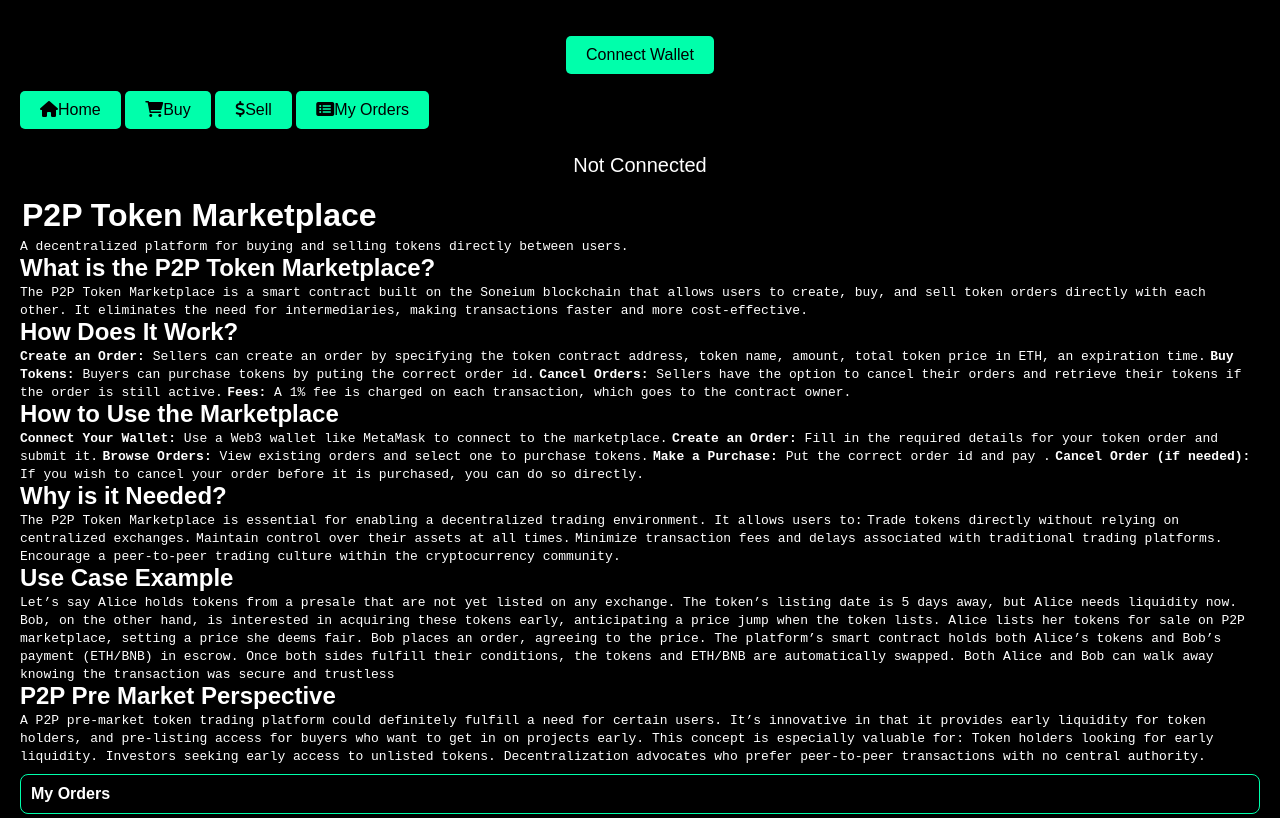
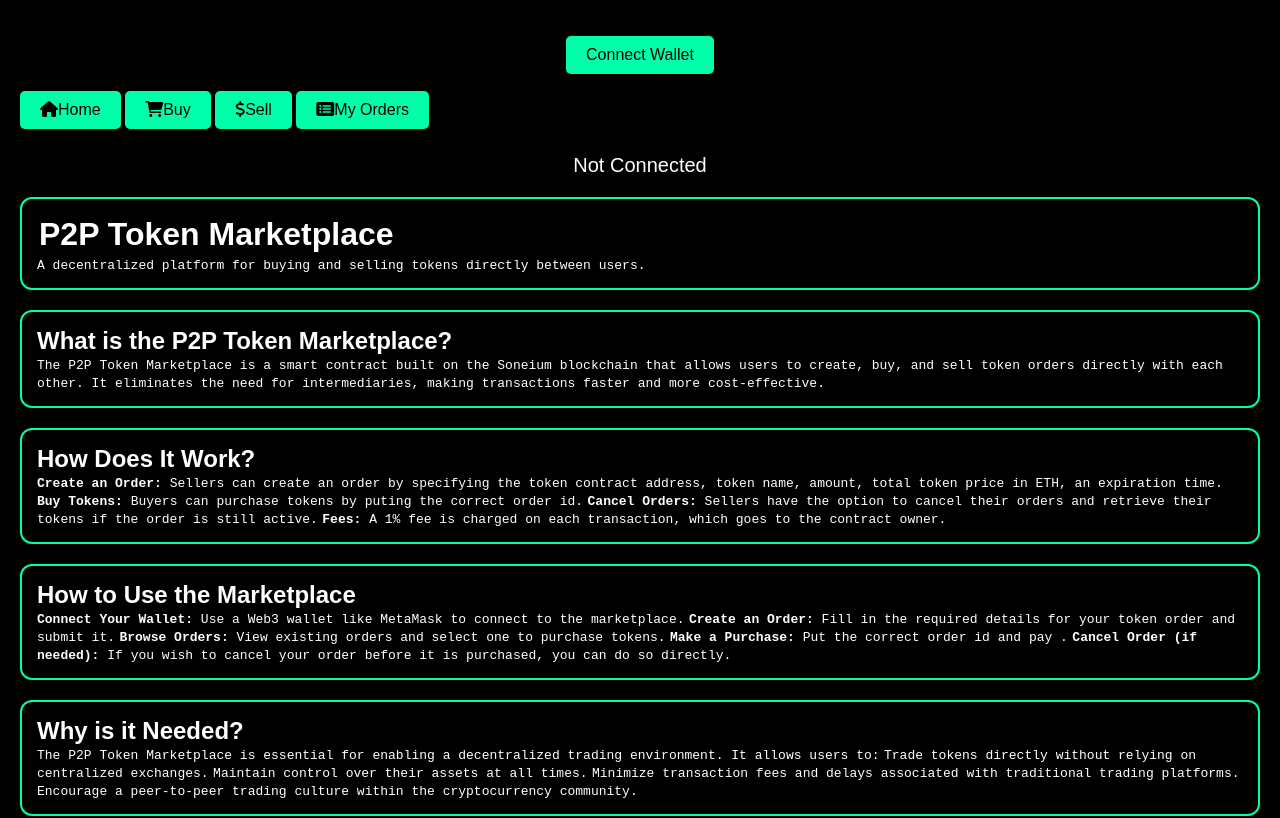
Before and after one commit to Asif2902/P2P-Marketplace, a plain HTML site: page index.html in a window 1280 px wide. Shown: the top 818 px of the page. Drawn offline with Linux system fonts and the light colour scheme; a script that the page names is missing.

Commit message:
update index.html

```diff
--- a/index.html
+++ b/index.html
@@ -21,12 +21,12 @@
 
     <main>
         <section id="home">
-    <div class="stake-section">
+    <div class="info-section">
         <h1>P2P Token Marketplace</h1>
         <code>A decentralized platform for buying and selling tokens directly
         between users.</code>
     </div>
-    <div class="stake-section">
+    <div class="info-section">
             <h2>What is the P2P Token Marketplace?</h2>
             <code>The P2P Token Marketplace is a smart contract built on the
         Soneium blockchain that allows users to create, buy, and sell token
@@ -36,7 +36,7 @@
 
 </div>
 
-           <div class="stake-section">
+           <div class="info-section">
             <h2>How Does It Work?</h2>
                 <code><strong>Create an Order:</strong> Sellers can create an
                 order by specifying the token contract address, token name,
@@ -47,7 +47,7 @@
                 <code><strong>Fees:</strong> A 1% fee is charged on each transaction, which goes to the contract owner.</code>
 
 </div>
-           <div class="stake-section">
+           <div class="info-section">
             <h2>How to Use the Marketplace</h2>
                 <code><strong>Connect Your Wallet:</strong> Use a Web3 wallet like MetaMask to connect to the marketplace.</code>
                 <code><strong>Create an Order:</strong> Fill in the required details for your token order and submit it.</code>
@@ -58,7 +58,7 @@
 
 </div>
 
-    <div class="stake-section">
+    <div class="info-section">
             <h2>Why is it Needed?</h2>
             <code>The P2P Token Marketplace is essential for enabling a
             decentralized trading environment. It allows users to:</code>
@@ -68,7 +68,7 @@
                 <code>Minimize transaction fees and delays associated with traditional trading platforms.</code>
                 <code>Encourage a peer-to-peer trading culture within the cryptocurrency community.</code>
 </div>
-    <div class="stake-section">
+    <div class="info-section">
 <h2> Use Case Example </h2>
 <code>
 Let’s say Alice holds tokens from a presale that are not yet listed on any exchange. The token’s listing date is 5 days away, but Alice needs liquidity now. Bob, on the other hand, is interested in acquiring these tokens early, anticipating a price jump when the token lists.
@@ -79,7 +79,7 @@ ETH/BNB are automatically swapped. Both Alice and Bob can walk away knowing the
 transaction was secure and trustless
 </code>
 </div>
-    <div class="stake-section">
+    <div class="info-section">
 <h2>P2P Pre Market Perspective</h2>
 <code>A P2P pre-market token trading platform could definitely fulfill a need for certain users. It’s innovative in that it provides early liquidity for token holders, and pre-listing access for buyers who want to get in on projects early. This concept is especially valuable for:
 
```
